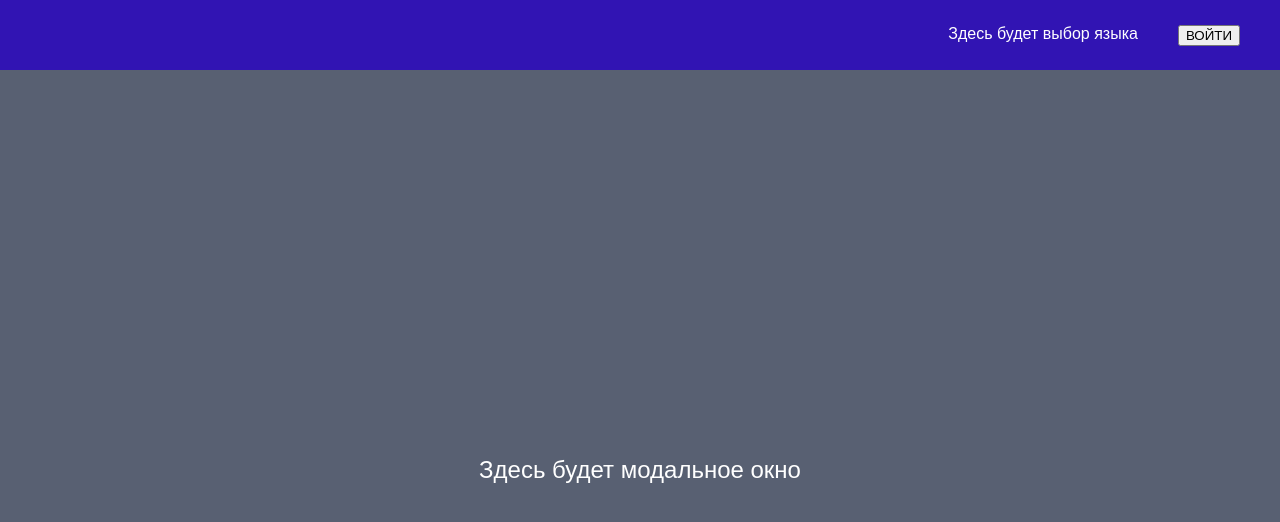
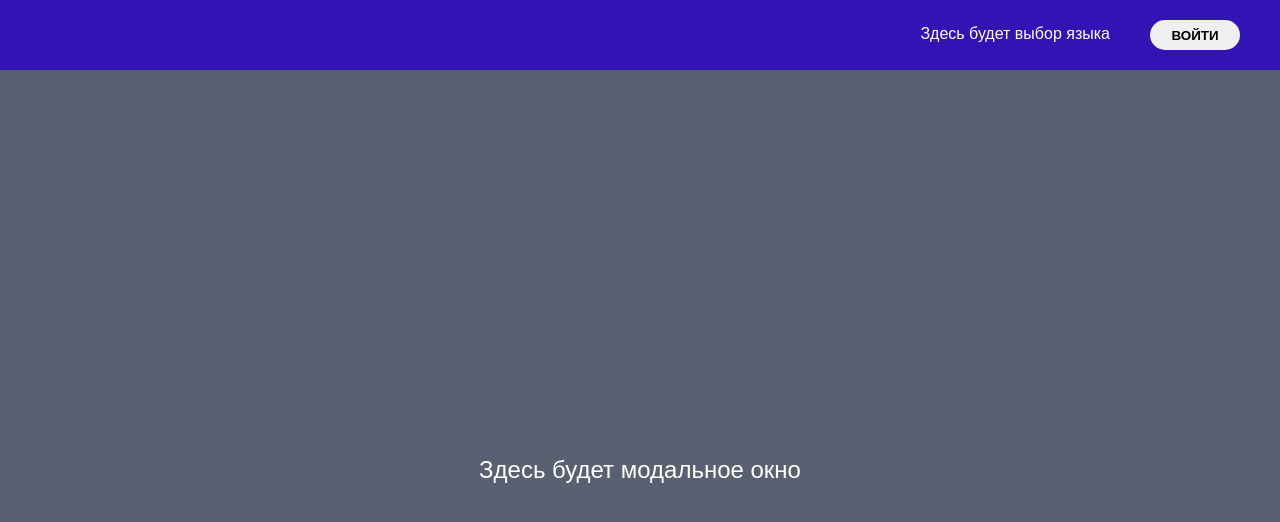
Before and after one commit to AiMedvedev/Auth-module, a React (Create React App) app: page / in a window 1280 px wide. Shown: the top 522 px of the page. Built offline with nearby package versions, Linux system fonts and the light colour scheme.

Commit message:
Login button styled

```diff
--- a/src/App.css
+++ b/src/App.css
@@ -46,3 +46,16 @@ h1, h2, h3, p {
   min-height: 100vh;
   background-color: #586072;
 }
+
+.lang-choice {
+  line-height: 1.7;
+}
+
+.login {
+  width: 90px;
+  height: 30px;
+  border: none;
+  border-radius: 20px;
+  font-weight: 700;
+  cursor: pointer;
+}
```
